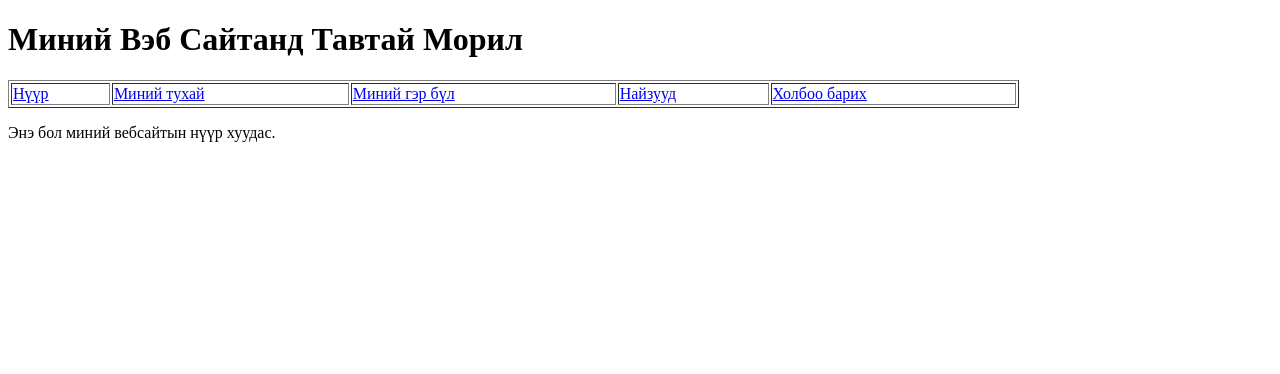
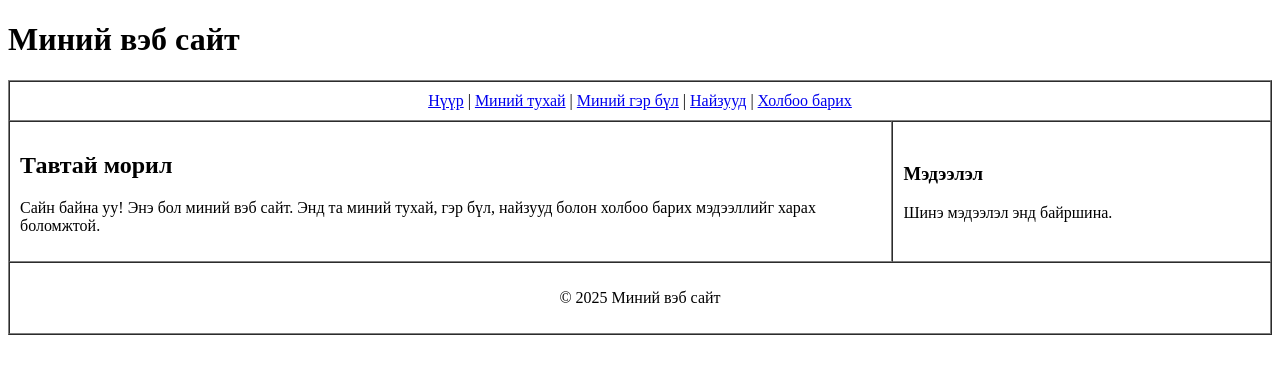
Before and after one commit to dulguun0475/sdulguun.github.io, a plain HTML site: page lab2/index.html in a window 1280 px wide. Drawn offline with Linux system fonts and the light colour scheme.

Commit message:
Update index.html

```diff
--- a/lab2/index.html
+++ b/lab2/index.html
@@ -5,19 +5,39 @@
     <title>Нүүр хуудас</title>
 </head>
 <body>
-    <h1>Миний Вэб Сайтанд Тавтай Морил</h1>
+    <h1>Миний вэб сайт</h1>
 
-    <!-- Хүснэгтэн бүтэц -->
-    <table border="1" width="80%">
+    <table border="1" width="100%" cellspacing="0" cellpadding="10">
+        <!-- Цэс -->
         <tr>
-            <td><a href="index.html">Нүүр</a></td>
-            <td><a href="about.html">Миний тухай</a></td>
-            <td><a href="family.html">Миний гэр бүл</a></td>
-            <td><a href="friends.html">Найзууд</a></td>
-            <td><a href="contact.html">Холбоо барих</a></td>
+            <td colspan="2" align="center">
+                <a href="index.html">Нүүр</a> |
+                <a href="about.html">Миний тухай</a> |
+                <a href="family.html">Миний гэр бүл</a> |
+                <a href="friends.html">Найзууд</a> |
+                <a href="contact.html">Холбоо барих</a>
+            </td>
+        </tr>
+
+        <!-- Агуулга -->
+        <tr>
+            <td width="70%">
+                <h2>Тавтай морил</h2>
+                <p>Сайн байна уу! Энэ бол миний вэб сайт.
+                Энд та миний тухай, гэр бүл, найзууд болон холбоо барих мэдээллийг харах боломжтой.</p>
+            </td>
+            <td width="30%">
+                <h3>Мэдээлэл</h3>
+                <p>Шинэ мэдээлэл энд байршина.</p>
+            </td>
+        </tr>
+
+        <!-- Хөл хэсэг -->
+        <tr>
+            <td colspan="2" align="center">
+                <p>© 2025 Миний вэб сайт</p>
+            </td>
         </tr>
     </table>
-
-    <p>Энэ бол миний вебсайтын нүүр хуудас.</p>
 </body>
 </html>
```
